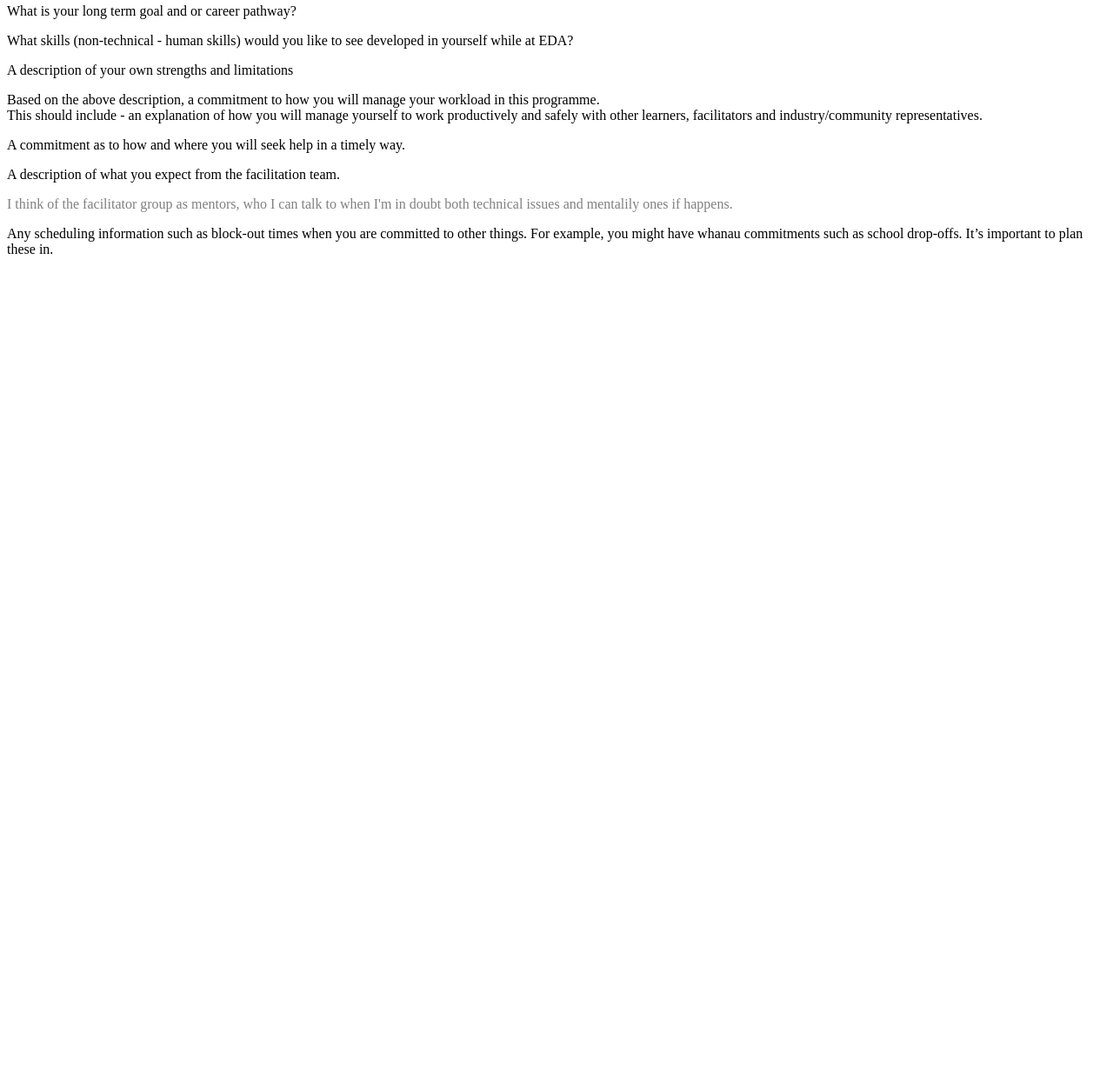
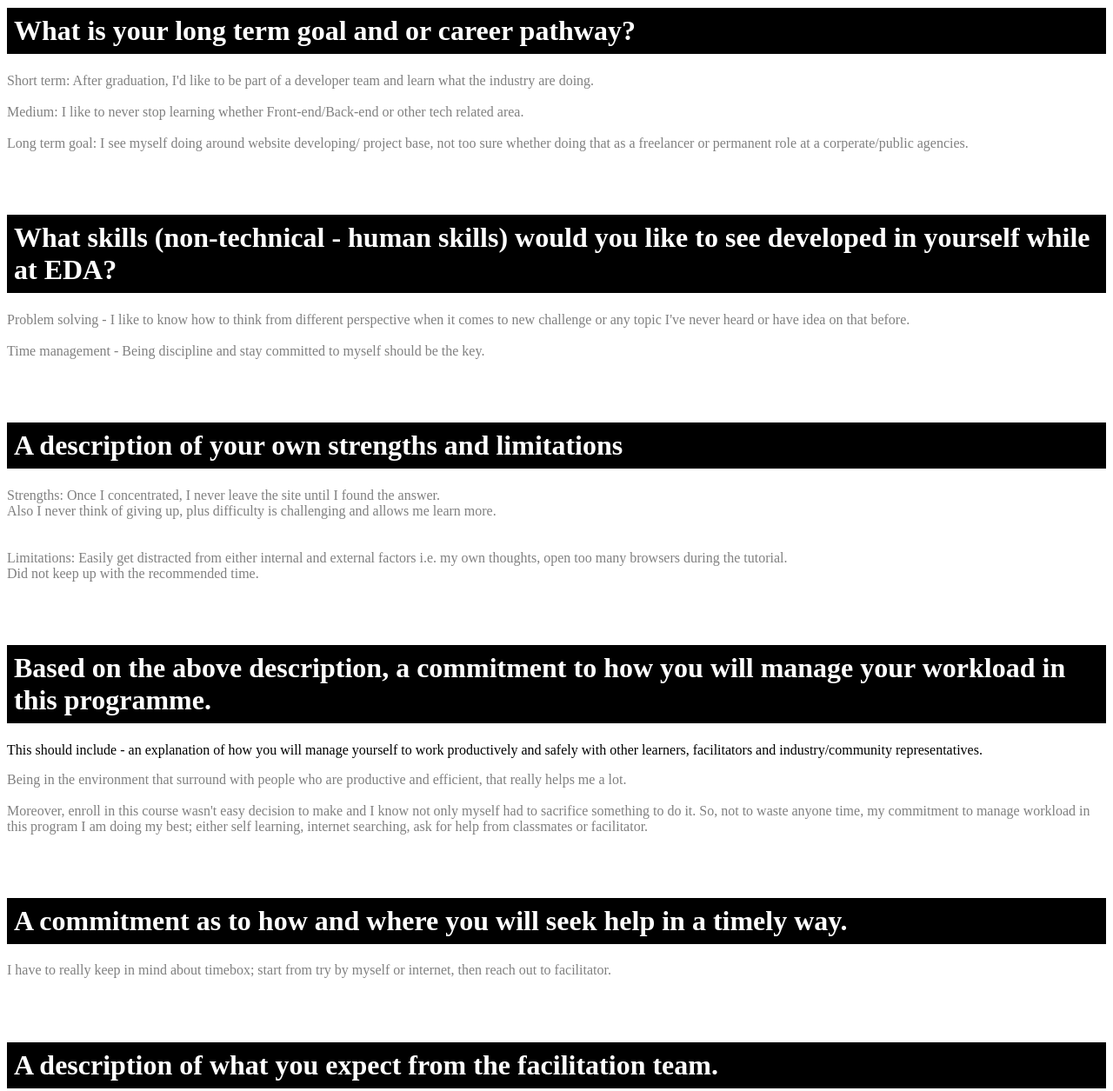
Before and after one commit to kaewkors/kaewkors.github.io, a plain HTML site: page blog/sprint2-cultural.html in a window 1280 px wide. Shown: the part 12-1267 px from the top of the page at 87% size. Before the commit the page ends 800 px from the top, so only its background shows below. Drawn offline with Linux system fonts and the light colour scheme.

Commit message:
add learning plan

```diff
--- a/blog/sprint2-cultural.html
+++ b/blog/sprint2-cultural.html
@@ -6,22 +6,95 @@
         <meta http-equiv="X-UA-Compatible" content="ie=edge">
         <title>Learning Plan</title>
     </head>
+
+    <style>
+            .questions {
+              background-color: black;
+              color: white;
+              padding: 8px;
+
+            }
+
+            .answers {
+              color: gray;
+
+
+            </style>
+
     <body>
-        <p>What is your long term goal and or career pathway?</p>
+        <h1 class="questions">What is your long term goal and or career pathway?</h1>
 
-        <p>What skills (non-technical - human skills) would you like to see developed in yourself while at EDA?</p>
+            <p class="answers">
 
-        <p>A description of your own strengths and limitations</p>
+                Short term: After graduation, I'd like to be part of a developer team and learn what the industry are doing.<br>
+                    <br>
+                Medium: I like to never stop learning whether Front-end/Back-end or other tech related area.<br>
+                    <br>
+                Long term goal: I see myself doing around website developing/ project base,
+                not too sure whether doing that as a freelancer or permanent role at a corperate/public agencies.
+            </p>
 
-        <p>Based on the above description, a commitment to how you will manage your workload in this programme.<br>
-           This should include - an explanation of how you will manage yourself to work productively and safely with other learners, facilitators and industry/community representatives.</p>
+        <br><br>
 
-        <p>A commitment as to how and where you will seek help in a timely way.</p>
+        <h1 class="questions">What skills (non-technical - human skills) would you like to see developed in yourself while at EDA?</h1>
 
-        <p>A description of what you expect from the facilitation team.</p>
-        <p style="color:gray">I think of the facilitator group as mentors, who I can talk to when I'm in doubt both technical issues and mentalily ones if happens.</p>
+            <p class="answers">
+                Problem solving - I like to know how to think from different perspective when it comes to new challenge or any topic I've never heard or have idea on that before.<br>
+                    <br>
+                Time management - Being discipline and stay committed to myself should be the key.
+            </p>
 
-        <p>Any scheduling information such as block-out times when you are committed to other things. For example, you might have whanau commitments such as school drop-offs. It’s important to plan these in.</p>
+        <br><br>
+
+        <h1 class="questions">A description of your own strengths and limitations</h1>
+
+            <p class="answers">
+
+                Strengths: Once I concentrated, I never leave the site until I found the answer.<br>
+                Also I never think of giving up, plus difficulty is challenging and allows me learn more.<br><br>
+                    <br>
+                Limitations: Easily get distracted from either internal and external factors i.e. my own thoughts, open too many browsers during the tutorial.<br>
+                Did not keep up with the recommended time.
+            </p>
+
+        <br><br>
+
+        <h1 class="questions">Based on the above description, a commitment to how you will manage your workload in this programme.</h1>
+
+           <p>This should include - an explanation of how you will manage yourself to work productively and safely with other learners,
+           facilitators and industry/community representatives.</p>
+
+           <p class="answers">
+                Being in the environment that surround with people who are productive and efficient, that really helps me a lot.<br><br>
+                Moreover, enroll in this course wasn't easy decision to make and I know not only myself had to sacrifice something to do it.
+                So, not to waste anyone time, my commitment to manage workload in this program I am doing my best;
+                either self learning, internet searching, ask for help from classmates or facilitator.
+           </p>
+
+
+        <br><br>
+
+        <h1 class="questions">A commitment as to how and where you will seek help in a timely way.</h1>
+
+            <p class="answers">
+                I have to really keep in mind about timebox; start from try by myself or internet, then reach out to facilitator.
+            </p>
+
+        <br><br>
+
+        <h1 class="questions">A description of what you expect from the facilitation team.</h1>
+
+            <p class="answers">
+            I think of the facilitator group as mentors, who I can talk to when I'm in doubt both technical issues and mentalily ones if happens.
+            </p>
+
+        <br><br>
+
+        <h1 class="questions">Any scheduling information such as block-out times when you are committed to other things.</h1>
+        For example, you might have whanau commitments such as school drop-offs. It’s important to plan these in.
+
+            <p class="answers">I do not have other commitments during this course running.</p>
+
 
     </body>
 </html>
```
